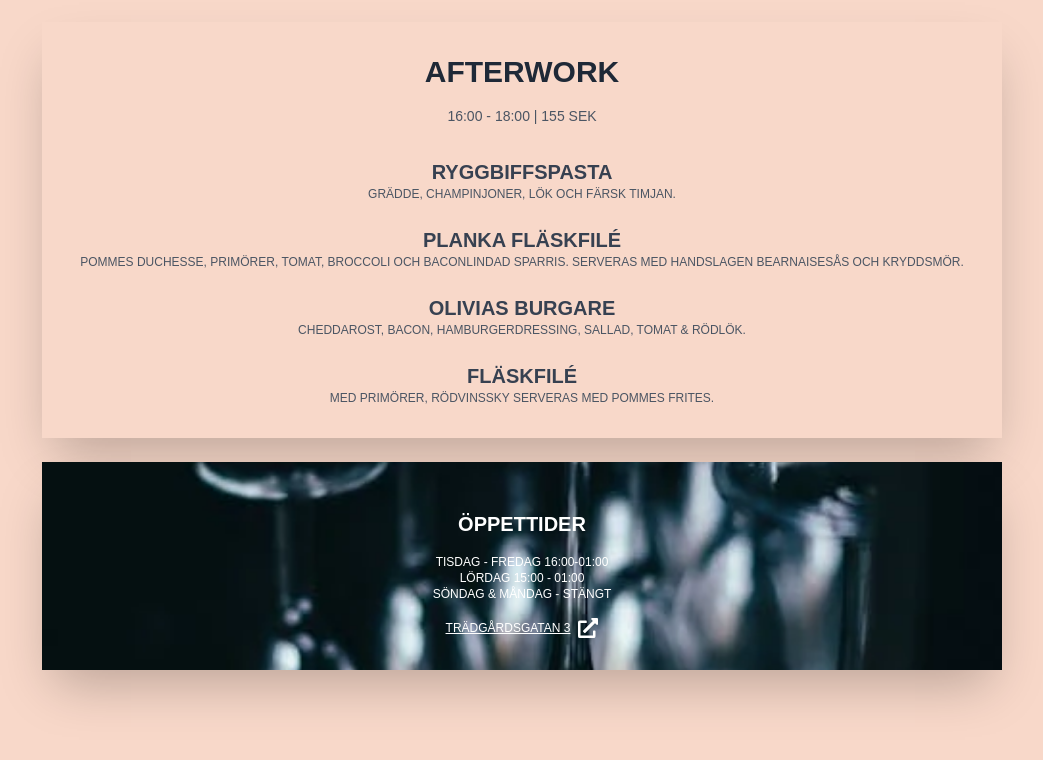
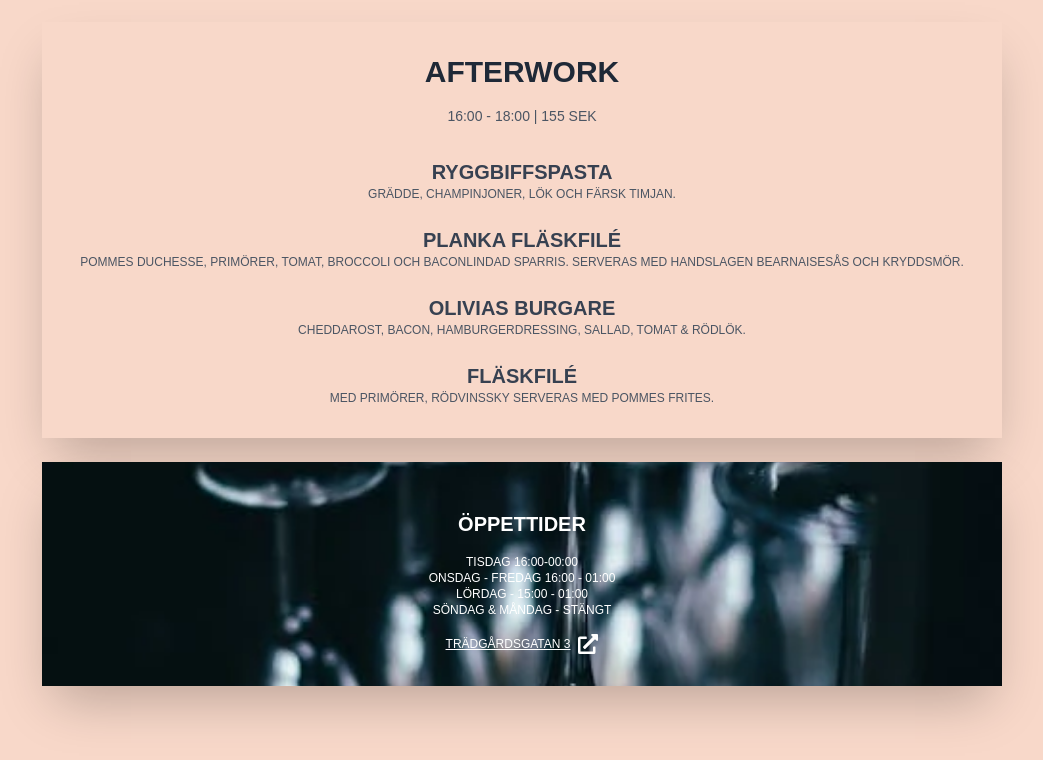
Before and after one commit to raselrzl/oliviabar, a Next.js app: page / in a window 1280 px wide. Shown: the part 1542-2302 px from the top of the page, without its empty margins (118-1161 px from the left). Built offline with nearby package versions, Linux system fonts and the light colour scheme; no server answers.

Commit message:
Fix open pdf

```diff
--- a/app/about/page.js
+++ b/app/about/page.js
@@ -321,9 +321,10 @@ export default function AboutPage() {
           Öppettider
         </h2>
         <div className="p-4 text-center  rounded-lg">
-        <p className="text-xs text-white">Tisdag - Fredag 16:00-01:00</p>
-          <p className="text-xs text-white">Lördag 15:00 - 01:00</p>
-          <p className="text-xs text-white">Söndag & Måndag - Stängt</p>
+        <p className="text-xs text-white">Tisdag 16:00-00:00</p>
+            <p className="text-xs text-white">Onsdag - Fredag 16:00 - 01:00</p>
+            <p className="text-xs text-white">Lördag - 15:00 - 01:00</p>
+            <p className="text-xs text-white">Söndag & Måndag - Stängt</p>
         </div>
 
         <h2 className="mt-6 text-xl font-semibold  inline-block px-4 py-2 rounded-lg text-white">
--- a/app/components/HomePizza.js
+++ b/app/components/HomePizza.js
@@ -125,9 +125,10 @@ export default function HomePizza() {
           <h2 className="mb-4 text-xl font-semibold uppercase text-white">
             Öppettider
           </h2>
-          <p className="text-xs text-white">Tisdag - Fredag 16:00-01:00</p>
-          <p className="text-xs text-white">Lördag 15:00 - 01:00</p>
-          <p className="text-xs text-white">Söndag & Måndag - Stängt</p>
+          <p className="text-xs text-white">Tisdag 16:00-00:00</p>
+            <p className="text-xs text-white">Onsdag - Fredag 16:00 - 01:00</p>
+            <p className="text-xs text-white">Lördag - 15:00 - 01:00</p>
+            <p className="text-xs text-white">Söndag & Måndag - Stängt</p>
         </div>
 
         <p>
--- a/app/contact/page.js
+++ b/app/contact/page.js
@@ -385,8 +385,9 @@ export default function ContactPage() {
             Öppettider
           </h2>
           <div className="p-4 text-center  rounded-lg">
-            <p className="text-xs text-white">Tisdag - Fredag 16:00-01:00</p>
-            <p className="text-xs text-white">Lördag 15:00 - 01:00</p>
+          <p className="text-xs text-white">Tisdag 16:00-00:00</p>
+            <p className="text-xs text-white">Onsdag - Fredag 16:00 - 01:00</p>
+            <p className="text-xs text-white">Lördag - 15:00 - 01:00</p>
             <p className="text-xs text-white">Söndag & Måndag - Stängt</p>
           </div>
 
--- a/app/menu/page.js
+++ b/app/menu/page.js
@@ -317,8 +317,9 @@ export default function Menu() {
             Öppettider
           </h2>
           <div className="p-4 text-center  rounded-lg">
-            <p className="text-xs text-white">Tisdag - Fredag 16:00-01:00</p>
-            <p className="text-xs text-white">Lördag 15:00 - 01:00</p>
+            <p className="text-xs text-white">Tisdag 16:00-00:00</p>
+            <p className="text-xs text-white">Onsdag - Fredag 16:00 - 01:00</p>
+            <p className="text-xs text-white">Lördag - 15:00 - 01:00</p>
             <p className="text-xs text-white">Söndag & Måndag - Stängt</p>
           </div>
 
```
